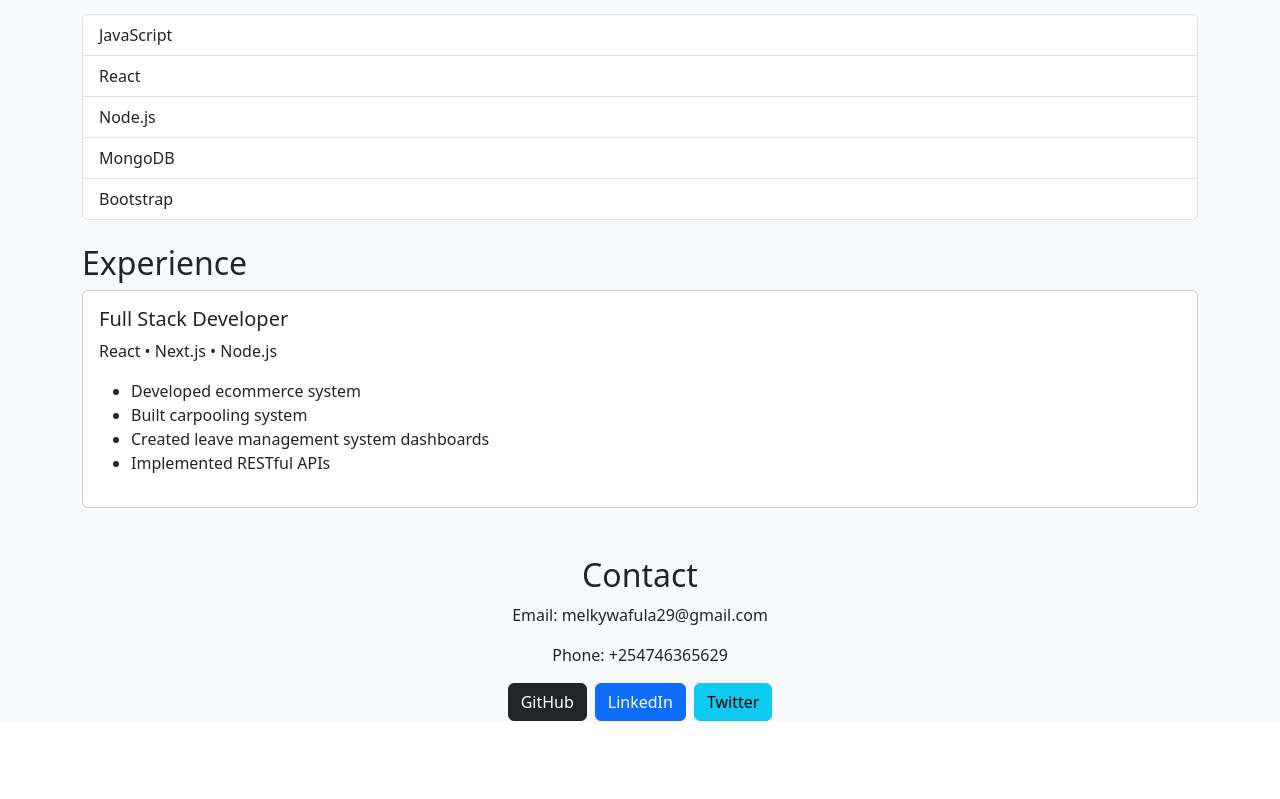
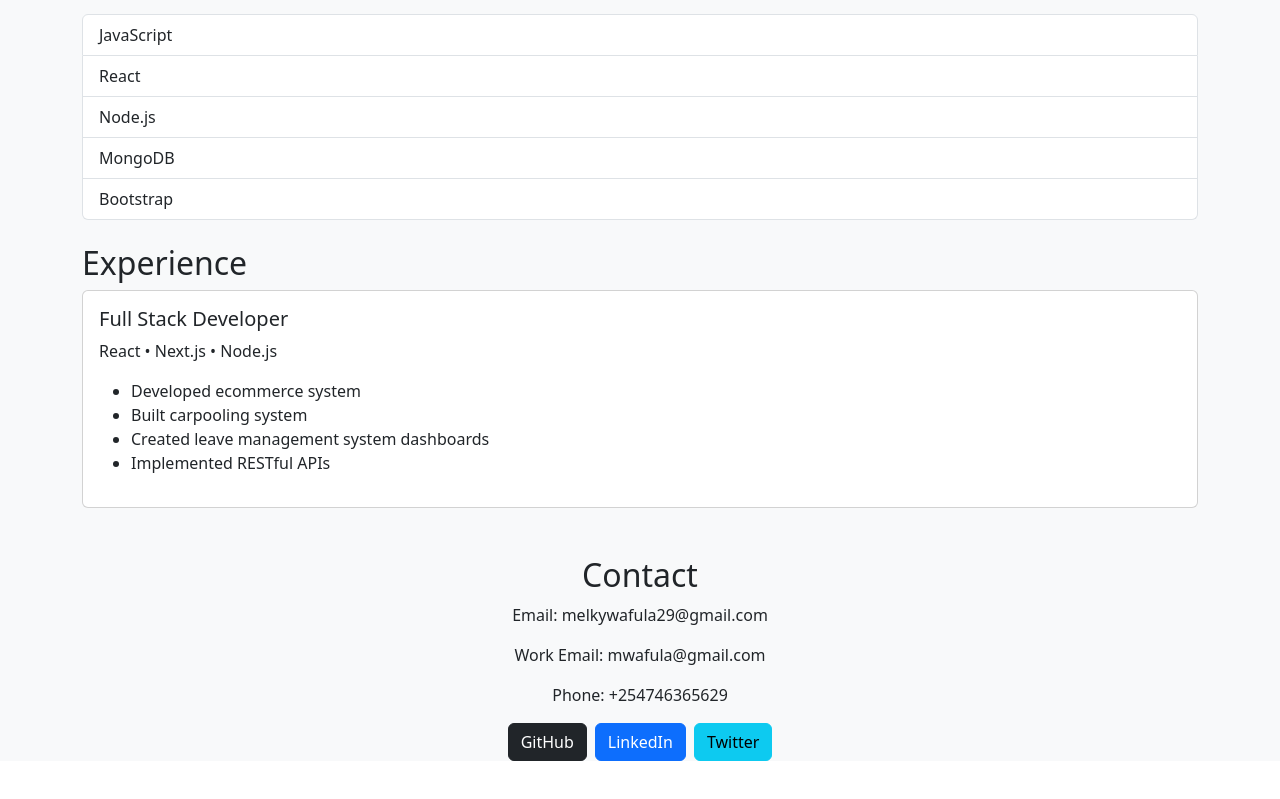
Before and after one commit to Melkzedk/my-resume, a React (Create React App) app: page / in a window 1280 px wide. Shown: the part 475-1274 px from the top of the page. Before the commit the page ends 1244 px from the top, so only its background shows below. Built offline with nearby package versions, Linux system fonts and the light colour scheme.

Commit message:
small changes

```diff
--- a/src/components/Contact.js
+++ b/src/components/Contact.js
@@ -12,6 +12,7 @@ export default function Contact() {
       <h2>Contact</h2>
 
       <p>Email: melkywafula29@gmail.com</p>
+      <p>Work Email: mwafula@gmail.com</p>
       <p>Phone: +254746365629</p>
 
       <div className="mt-3">
```
